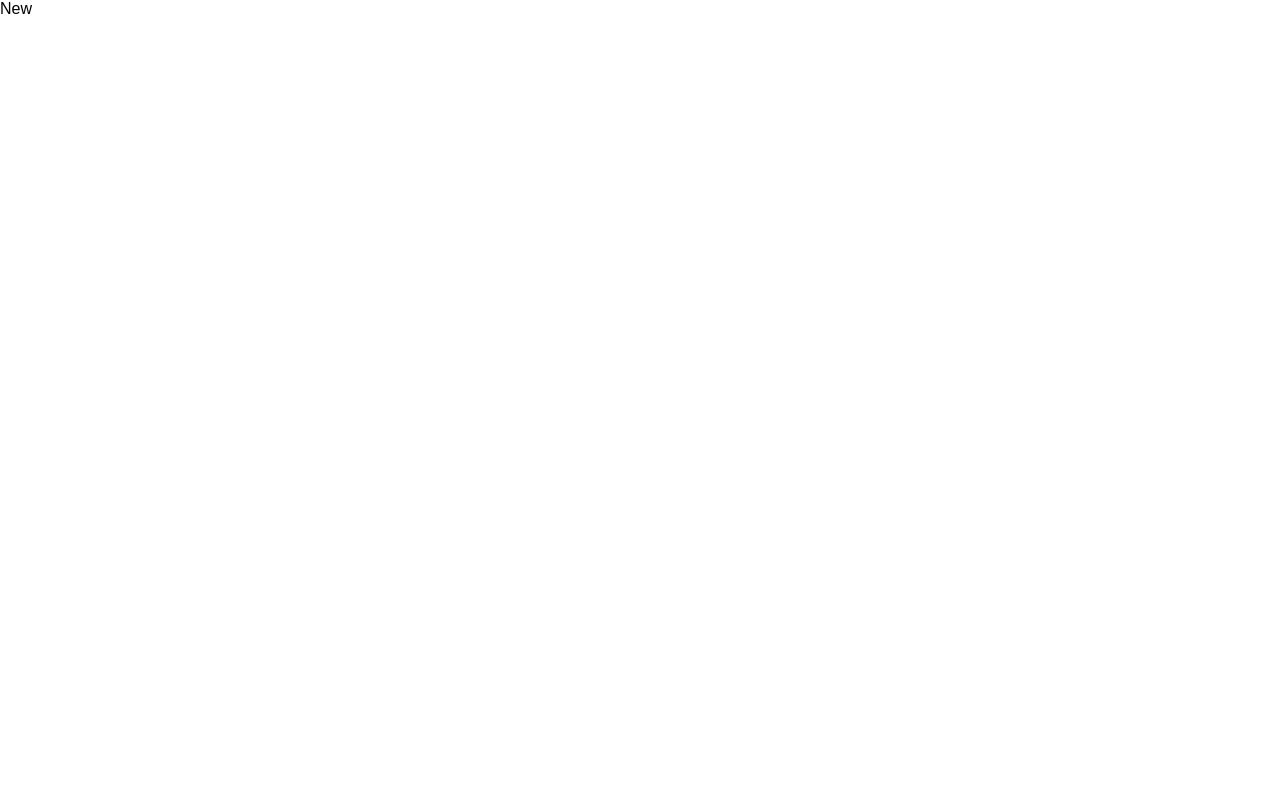
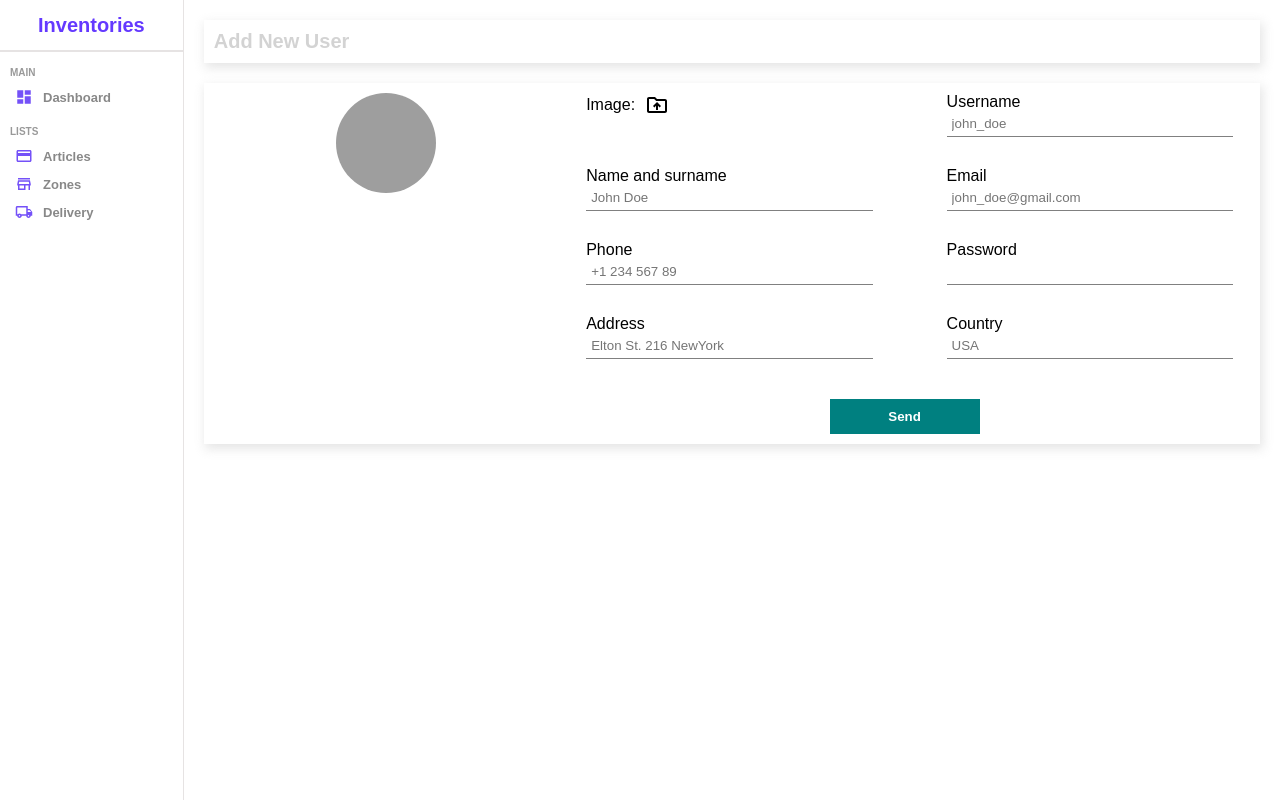
Before and after one commit to Liantsoa-Rabevahoaka/gestion-inventaire, a React (Vite) app in the folder frontend/: page /articles/new in a window 1280 px wide. Built offline with nearby package versions, Linux system fonts and the light colour scheme; grey boxes are pictures that could not be loaded.

Commit message:
add: function new

```diff
--- /dev/null
+++ b/frontend/formSource.jsx
@@ -0,0 +1,76 @@
+export const articleInputs = [
+    {
+      id: 1,
+      label: "Username",
+      type: "text",
+      placeholder: "john_doe",
+    },
+    {
+      id: 2,
+      label: "Name and surname",
+      type: "text",
+      placeholder: "John Doe",
+    },
+    {
+      id: 3,
+      label: "Email",
+      type: "mail",
+      placeholder: "john_doe@gmail.com",
+    },
+    {
+      id: 4,
+      label: "Phone",
+      type: "text",
+      placeholder: "+1 234 567 89",
+    },
+    {
+      id: 5,
+      label: "Password",
+      type: "password",
+    },
+    {
+      id: 6,
+      label: "Address",
+      type: "text",
+      placeholder: "Elton St. 216 NewYork",
+    },
+    {
+      id: 7,
+      label: "Country",
+      type: "text",
+      placeholder: "USA",
+    },
+  ];
+
+  export const zoneInputs = [
+    {
+      id: 1,
+      label: "Title",
+      type: "text",
+      placeholder: "Apple Macbook Pro",
+    },
+    {
+      id: 2,
+      label: "Description",
+      type: "text",
+      placeholder: "Description",
+    },
+    {
+      id: 3,
+      label: "Category",
+      type: "text",
+      placeholder: "Computers",
+    },
+    {
+      id: 4,
+      label: "Price",
+      type: "text",
+      placeholder: "100",
+    },
+    {
+      id: 5,
+      label: "Stock",
+      type: "text",
+      placeholder: "in stock",
+    },
+  ];
--- a/frontend/src/App.jsx
+++ b/frontend/src/App.jsx
@@ -4,6 +4,7 @@
 import Single from "./pages/single/Single"
 import New from "./pages/new/New"
 import { BrowserRouter, Routes, Route } from "react-router-dom"
+import { articleInputs, zoneInputs } from "../formSource"
 function App() {
 
   return (
@@ -16,13 +17,19 @@
             <Route path="articles">
               <Route index element={<List />}/>
               <Route path=":userId" element={<Single/>}/>
-              <Route path="new" element={<New/>}/>
-            </Route>
+              <Route
+                path="new"
+                element={<New inputs={articleInputs} title="Add New User" />}
+              />
+              </Route>
             <Route path="zones">
               <Route index element={<List />}/>
               <Route path=":productId" element={<Single/>}/>
-              <Route path="new" element={<New/>}/>
-            </Route>
+              <Route
+                path="new"
+                element={<New inputs={zoneInputs} title="Add New User" />}
+              />
+              </Route>
           </Route>
         </Routes>
       </BrowserRouter>
--- a/frontend/src/components/datatable/Datatable.jsx
+++ b/frontend/src/components/datatable/Datatable.jsx
@@ -19,7 +19,7 @@
       renderCell: (params) => {
         return (
           <div className="cellAction">
-            <Link to="/users/test" style={{ textDecoration: "none" }}>
+            <Link to="/articles/test" style={{ textDecoration: "none" }}>
               <div className="viewButton">View</div>
             </Link>
             <div
@@ -36,8 +36,8 @@
   return (
     <div className="datatable">
       <div className="datatableTitle">
-        Add New User
-        <Link to="/users/new" className="link">
+        Add New Articles
+        <Link to="/articles/new" className="link">
           Add New
         </Link>
       </div>
--- a/frontend/src/pages/new/New.jsx
+++ b/frontend/src/pages/new/New.jsx
@@ -1,9 +1,56 @@
-import "./New.scss"
+import "./New.scss";
+import Sidebar from "../../components/sidebar/Sidebar";
+import DriveFolderUploadOutlinedIcon from "@mui/icons-material/DriveFolderUploadOutlined";
+import { useState } from "react";
 
-const New = () => {
+const New = ({ inputs, title }) => {
+  const [file, setFile] = useState("");
+
   return (
-    <div>New</div>
-  )
-}
+    <div className="new">
+      <Sidebar />
+      <div className="newContainer">
+        <div className="top">
+          <h1>{title}</h1>
+        </div>
+        <div className="bottom">
+          <div className="left">
+            <img
+              src={
+                file
+                  ? URL.createObjectURL(file)
+                  : "https://icon-library.com/images/no-image-icon/no-image-icon-0.jpg"
+              }
+              alt=""
+            />
+          </div>
+          <div className="right">
+            <form>
+              <div className="formInput">
+                <label htmlFor="file">
+                  Image: <DriveFolderUploadOutlinedIcon className="icon" />
+                </label>
+                <input
+                  type="file"
+                  id="file"
+                  onChange={(e) => setFile(e.target.files[0])}
+                  style={{ display: "none" }}
+                />
+              </div>
 
-export default New
+              {inputs.map((input) => (
+                <div className="formInput" key={input.id}>
+                  <label>{input.label}</label>
+                  <input type={input.type} placeholder={input.placeholder} />
+                </div>
+              ))}
+              <button>Send</button>
+            </form>
+          </div>
+        </div>
+      </div>
+    </div>
+  );
+};
+
+export default New;
--- a/frontend/src/pages/new/New.scss
+++ b/frontend/src/pages/new/New.scss
@@ -0,0 +1,77 @@
+.new {
+    width: 100%;
+    display: flex;
+
+    .newContainer {
+      flex: 6;
+
+      .top,
+      .bottom {
+        -webkit-box-shadow: 2px 4px 10px 1px rgba(0, 0, 0, 0.47);
+        box-shadow: 2px 4px 10px 1px rgba(201, 201, 201, 0.47);
+        padding: 10px;
+        margin: 20px;
+        display: flex;
+
+        h1 {
+          color: lightgray;
+          font-size: 20px;
+        }
+
+        .left {
+          flex: 1;
+          text-align: center;
+
+          img {
+            width: 100px;
+            height: 100px;
+            border-radius: 50%;
+            object-fit: cover;
+          }
+        }
+
+        .right {
+          flex: 2;
+
+          form {
+            display: flex;
+            flex-wrap: wrap;
+            gap: 30px;
+            justify-content: space-around;
+
+            .formInput {
+              width: 40%;
+
+              label {
+                display: flex;
+                align-items: center;
+                gap: 10px;
+
+                .icon {
+                  cursor: pointer;
+                }
+              }
+
+              input {
+                width: 100%;
+                padding: 5px;
+                border: none;
+                border-bottom: 1px solid gray;
+              }
+            }
+
+            button {
+              width: 150px;
+              padding: 10px;
+              border: none;
+              background-color: teal;
+              color: white;
+              font-weight: bold;
+              cursor: pointer;
+              margin-top: 10px;
+            }
+          }
+        }
+      }
+    }
+  }
```
